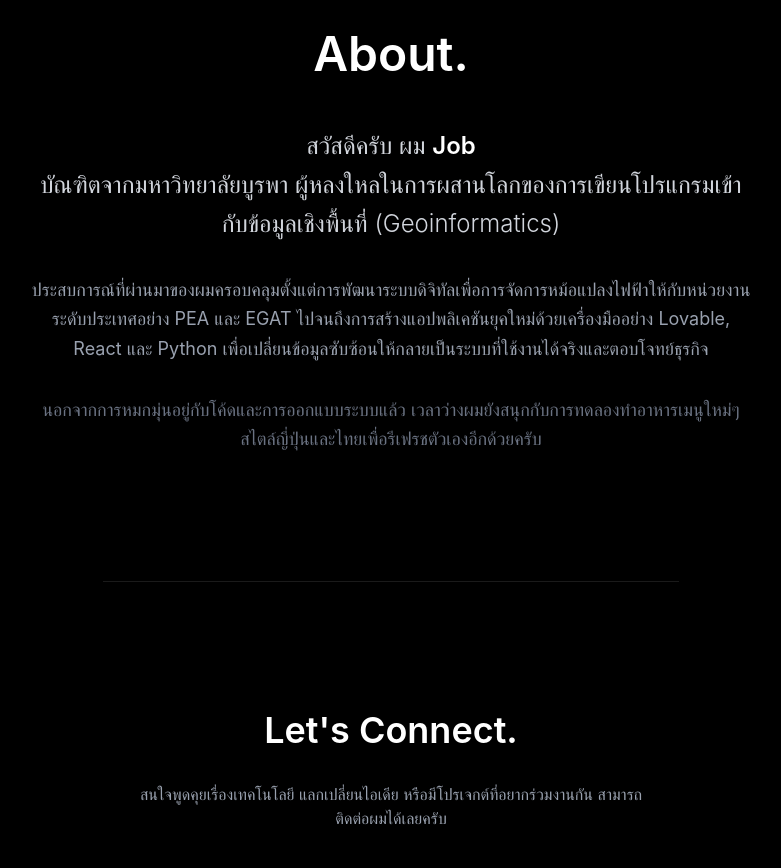
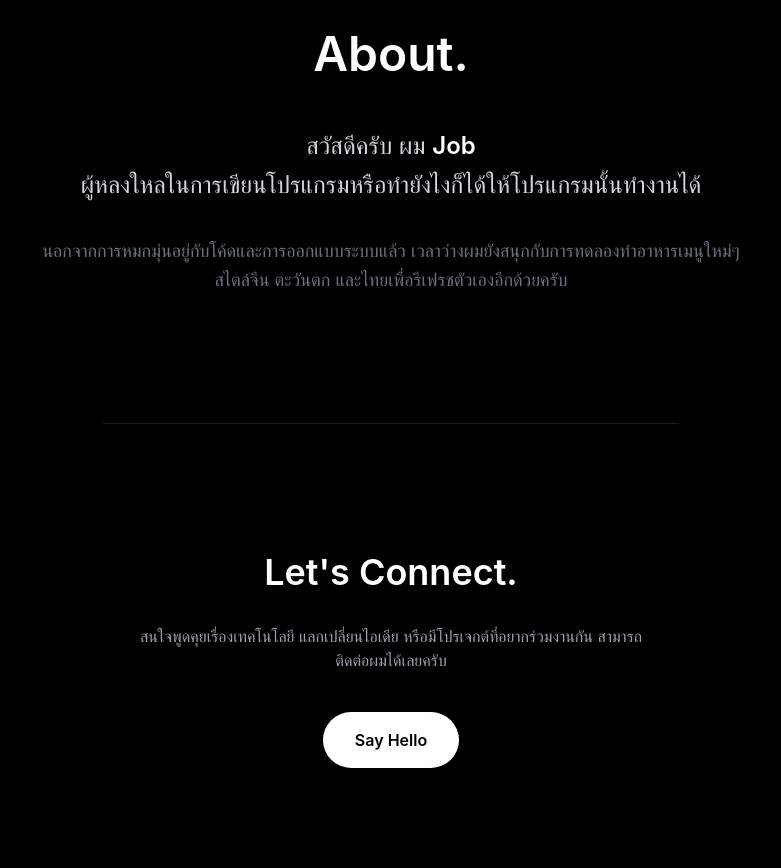
Before and after one commit to jopjop321/portfolio, a React app: page / in a window 1280 px wide. Shown: the part 3320-4188 px from the top of the page, without its empty margins (249-1030 px from the left). Built offline with nearby package versions, Linux system fonts and the light colour scheme; the HTML template or start-up script is replaced by a standard one.

Commit message:
update About

```diff
--- a/src/App.jsx
+++ b/src/App.jsx
@@ -109,13 +109,13 @@ function App() {
         <FadeUp delay={0.2}>
           <p className="text-xl md:text-2xl text-gray-300 leading-relaxed mb-8 font-light">
             สวัสดีครับ ผม <strong className="text-white font-semibold">Job</strong> <br/>
-            บัณฑิตจากมหาวิทยาลัยบูรพา ผู้หลงใหลในการผสานโลกของการเขียนโปรแกรมเข้ากับข้อมูลเชิงพื้นที่ (Geoinformatics)
+             ผู้หลงใหลในการเขียนโปรแกรมหรือทำยังไงก็ได้ให้โปรแกรมนั้นทำงานได้
           </p>
           <p className="text-lg text-gray-400 leading-relaxed mb-8">
-            ประสบการณ์ที่ผ่านมาของผมครอบคลุมตั้งแต่การพัฒนาระบบดิจิทัลเพื่อการจัดการหม้อแปลงไฟฟ้าให้กับหน่วยงานระดับประเทศอย่าง PEA และ EGAT ไปจนถึงการสร้างแอปพลิเคชันยุคใหม่ด้วยเครื่องมืออย่าง Lovable, React และ Python เพื่อเปลี่ยนข้อมูลซับซ้อนให้กลายเป็นระบบที่ใช้งานได้จริงและตอบโจทย์ธุรกิจ
+            {/* ประสบการณ์ที่ผ่านมาของผมครอบคลุมตั้งแต่การพัฒนาระบบ ไปจนถึงการสร้างแอปพลิเคชันยุคใหม่ด้วยเครื่องมืออย่าง Lovable, React และ Python เพื่อเปลี่ยนข้อมูลซับซ้อนให้กลายเป็นระบบที่ใช้งานได้จริงและตอบโจทย์ธุรกิจ */}
           </p>
           <p className="text-lg text-gray-500 leading-relaxed">
-            นอกจากการหมกมุ่นอยู่กับโค้ดและการออกแบบระบบแล้ว เวลาว่างผมยังสนุกกับการทดลองทำอาหารเมนูใหม่ๆ สไตล์ญี่ปุ่นและไทยเพื่อรีเฟรชตัวเองอีกด้วยครับ
+            นอกจากการหมกมุ่นอยู่กับโค้ดและการออกแบบระบบแล้ว เวลาว่างผมยังสนุกกับการทดลองทำอาหารเมนูใหม่ๆ สไตล์จีน ตะวันตก และไทยเพื่อรีเฟรชตัวเองอีกด้วยครับ
           </p>
         </FadeUp>
       </section>
```
